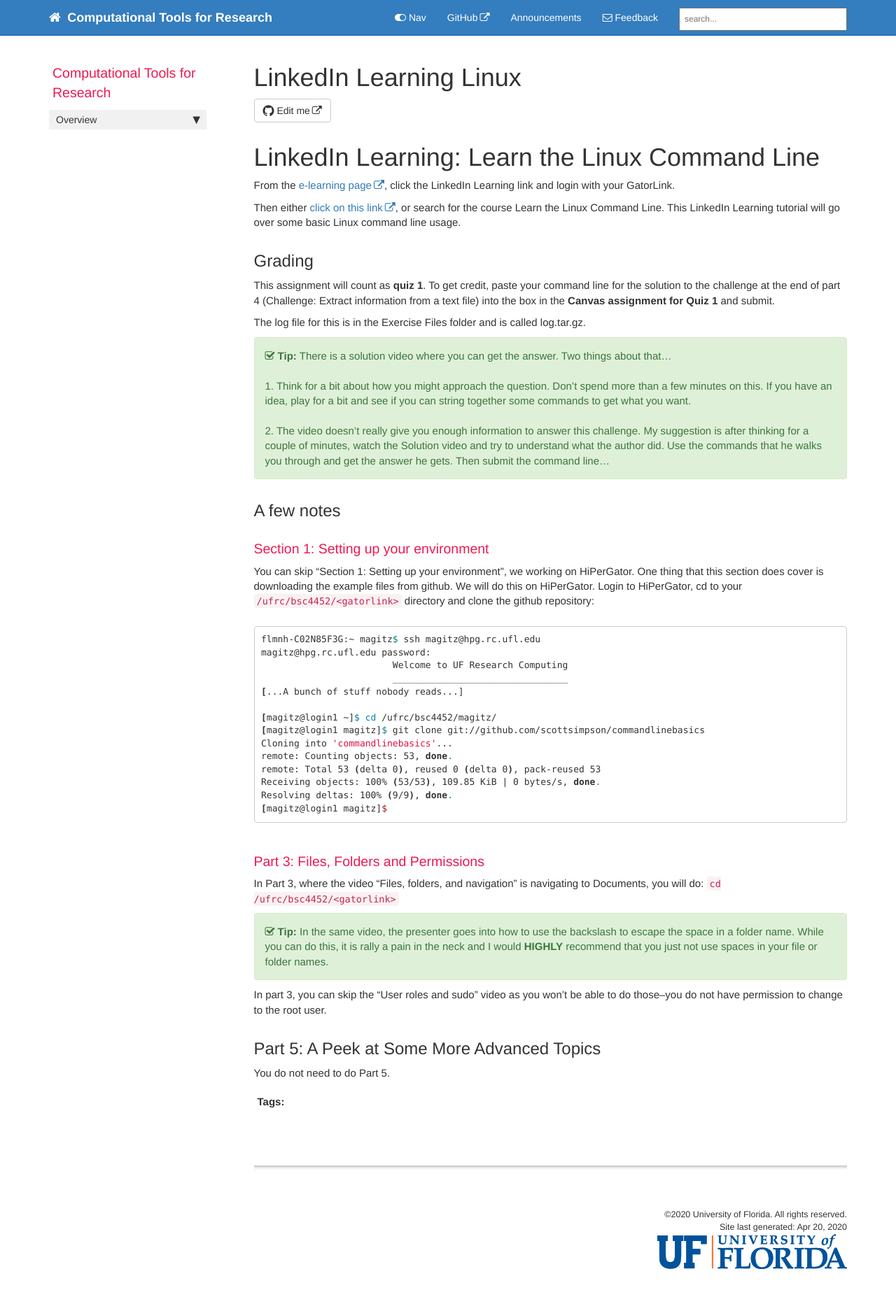
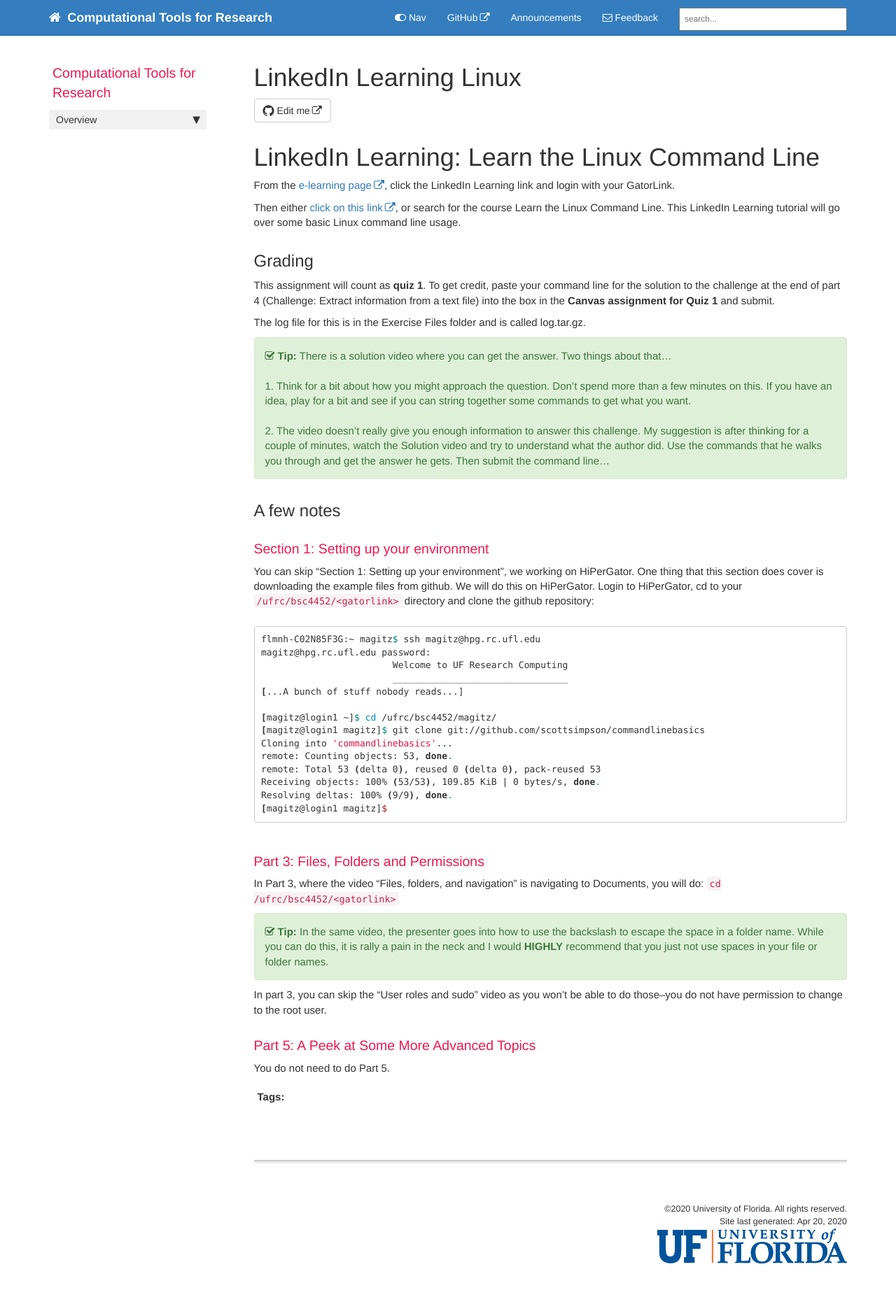
Before and after one commit to comptoolsres/comptoolsres.github.io, a Jekyll site: the page built from LinkedInLearningLinux.md, in a window 1280 px wide. Shown: the whole page at 70% size. Built offline with Jekyll 4.4.1, drawn with Linux system fonts in a browser that asks for light colours; comment, search, counter and statistics services are not loaded.

```diff
--- a/LinkedInLearningLinux.md
+++ b/LinkedInLearningLinux.md
@@ -57,6 +57,6 @@ In Part 3, where the video "Files, folders, and navigation" is navigating to Doc
 
 In part 3, you can skip the "User roles and sudo" video as you won't be able to do those--you do not have permission to change to the root user.
 
-## Part 5: A Peek at Some More Advanced Topics
+### Part 5: A Peek at Some More Advanced Topics
 
 You do not need to do Part 5.
```
Also changed, not shown: TLCL_reading_notes_3.md (line endings or trailing spaces).
